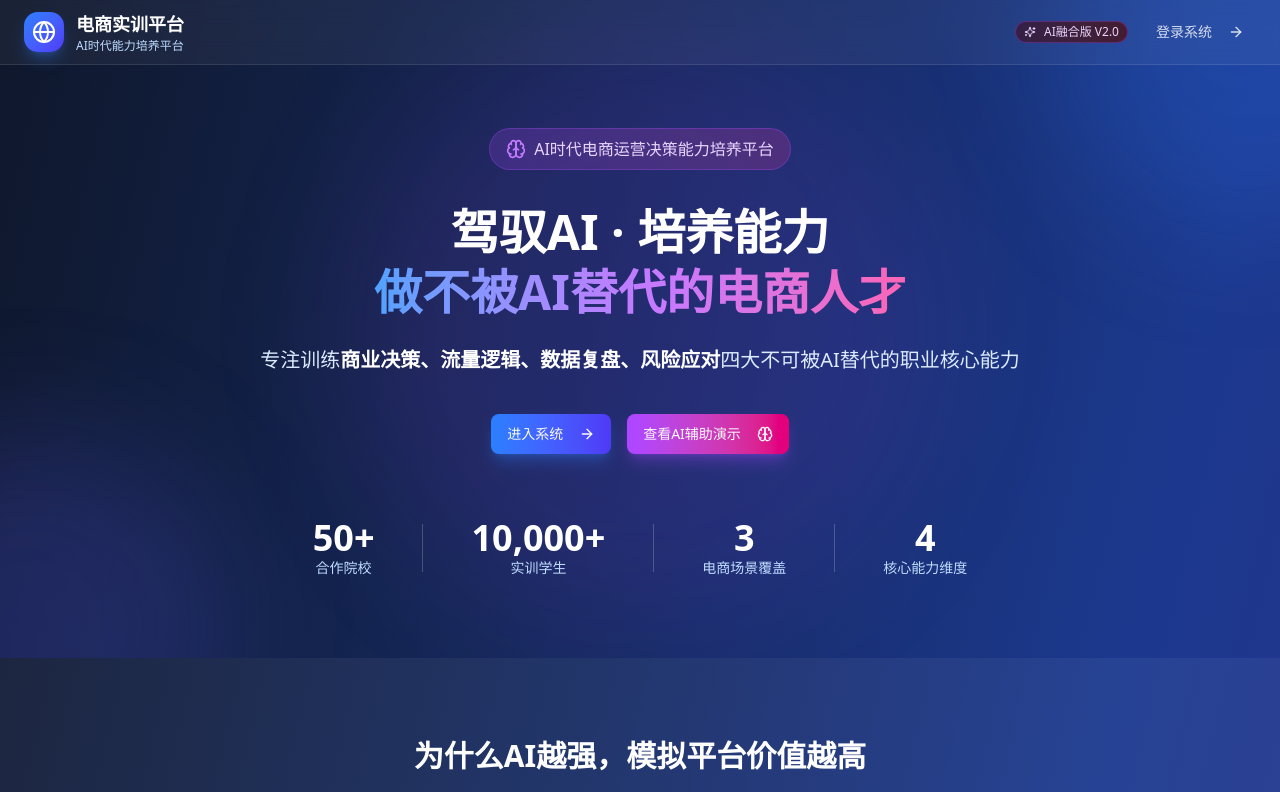
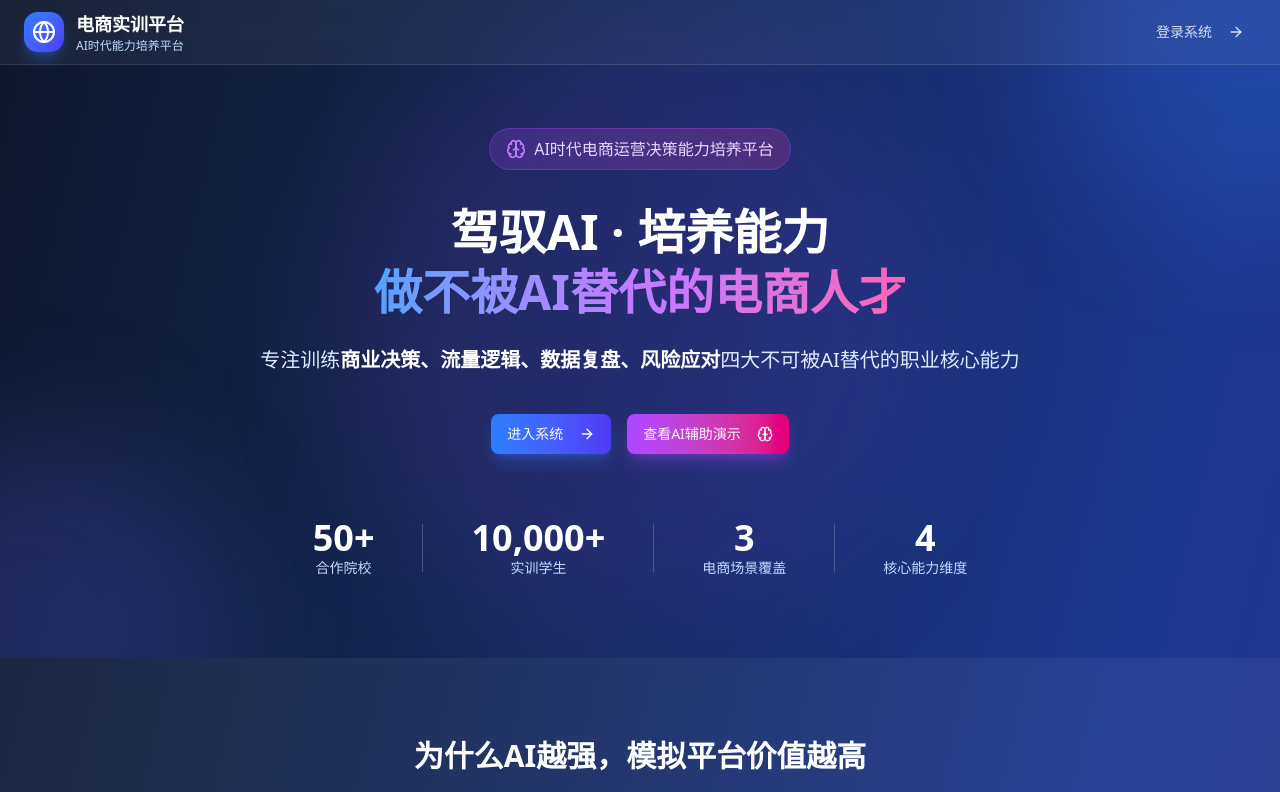
Before and after one commit to ZBCs-StudioCr-CN/ecommerce-training-platform, a Next.js app: page / in a window 1280 px wide. Shown: the top 792 px of the page. Built offline with nearby package versions, Linux system fonts and the light colour scheme.

Commit message:
style: 移除首页顶部和底部的版本标识
- 移除顶部导航栏的 "AI融合版 V2.0" Badge
- 移除底部页脚的 "V2.0 AI融合增强版" 文字
- 页脚改为居中布局

```diff
--- a/src/app/page.tsx
+++ b/src/app/page.tsx
@@ -152,10 +152,6 @@ export default function Home() {
             </div>
           </div>
           <div className="flex items-center gap-4">
-            <Badge className="bg-gradient-to-r from-purple-500/20 to-pink-500/20 text-purple-200 border-purple-500/30">
-              <Sparkles className="h-3 w-3 mr-1" />
-              AI融合版 V2.0
-            </Badge>
             <Button variant="ghost" className="text-white/80 hover:text-white hover:bg-white/10" asChild>
               <Link href="/login">
                 登录系统
@@ -610,16 +606,13 @@ export default function Home() {
 
       {/* 页脚 */}
       <footer className="py-8 px-6 border-t border-white/10">
-        <div className="max-w-7xl mx-auto flex items-center justify-between">
+        <div className="max-w-7xl mx-auto flex items-center justify-center">
           <div className="flex items-center gap-2">
             <div className="w-8 h-8 rounded-lg bg-gradient-to-br from-blue-500 to-indigo-600 flex items-center justify-center">
               <Globe className="h-4 w-4 text-white" />
             </div>
             <span className="text-sm text-blue-200">电商实训平台 · AI时代能力培养平台</span>
           </div>
-          <p className="text-sm text-blue-300">
-            V2.0 AI融合增强版
-          </p>
         </div>
       </footer>
     </div>
```
